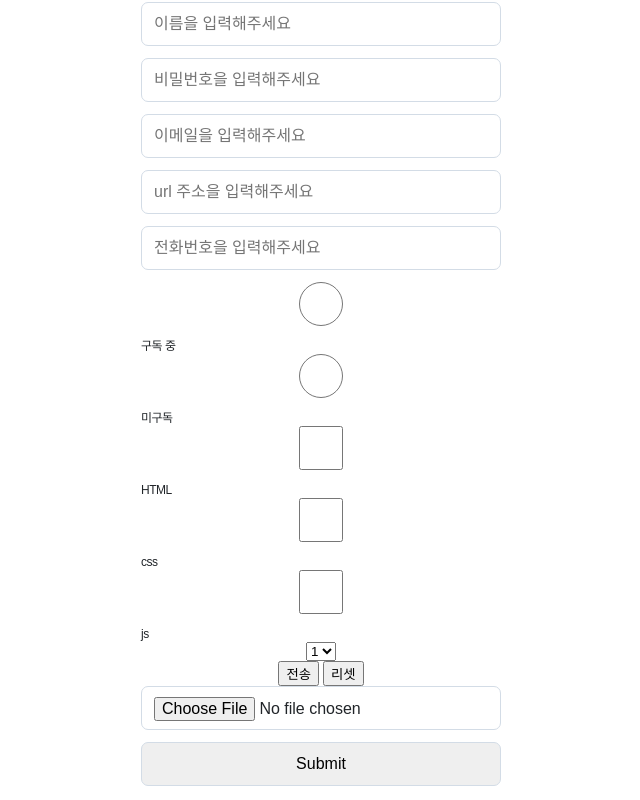
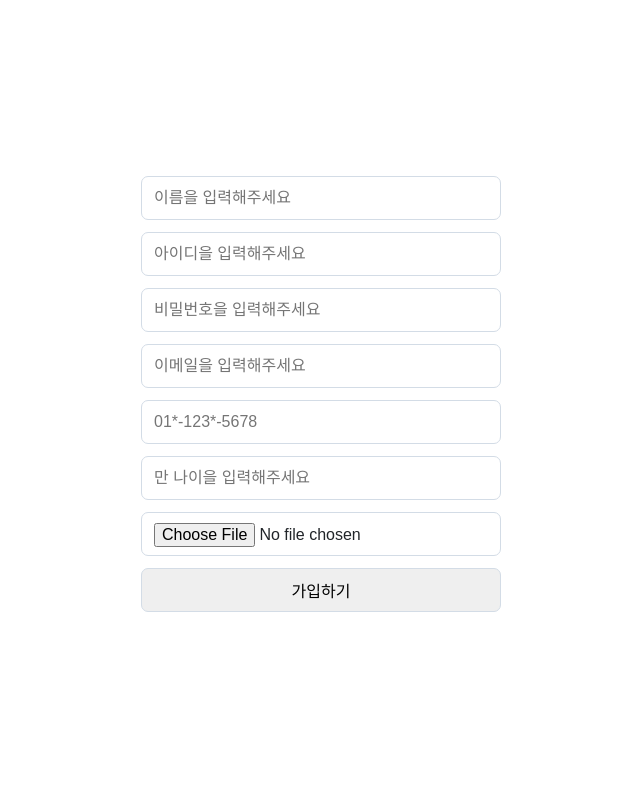
Before and after one commit to veath1/FrontWeb, a plain HTML site: page 1_week/index.html in a window 1280 px wide. Shown: the whole page, without its empty margins (319-959 px from the left). Drawn offline with Linux system fonts and the light colour scheme; a web font is replaced by a local one.

Commit message:
fix: index.html

```diff
--- a/1_week/index.html
+++ b/1_week/index.html
@@ -9,44 +9,15 @@
 </head>
 <body>
     <form action="#" method="GET">
-        <input type="text" placeholder="이름을 입력해주세요" minlength="5" required >
-        <input type="password" placeholder="비밀번호을 입력해주세요" minlength="5">
+        <input type="text" placeholder="이름을 입력해주세요"  required>
+        <input type="text" placeholder="아이디을 입력해주세요" required>
+        <input type="password" placeholder="비밀번호을 입력해주세요" required>
         <input type="email" placeholder="이메일을 입력해주세요" required>
-        <input type="url" placeholder="url 주소을 입력해주세요" required>
-        <input type="number" placeholder="전화번호을 입력해주세요" required>
-        <form action="" method="GET">
-            <input type="radio" id="subscribed" name="subscription">
-            <label for="subscription">구독 중</label>
-            <input type="radio" id="unsubscribed" name="unsubscription">
-            <label for="unsubscription">미구독</label>
-        </form>
-        <div>
-            <input type="checkbox" id='html'>
-            <label for="html">HTML</label>
-
-            <input type="checkbox" id='css'>
-            <label for="css">css</label>
-            <input type="checkbox" id='js'>
-            <label for="js">js</label>
-
-        </div>
-        <div>
-            <select name="skill">
-                <option value="1">1</option>
-                <option value="2">2</option>
-                <option value="3">3</option>
-                <option value="4">4</option>
-                <option value="5">5</option>
-                <option value="6">6</option>
-            </select>
-        </div>
-        <div>
-            <button type="submit">전송</button>
-            <button type="reset">리셋</button>
-
-        </div>
-        <input type="file" accept=".png">
-        <input type="submit">
+        <input type="tel" title="전화번호를 입력하세요."  placeholder="01*-123*-5678"  pattern="[0-9]{3}-[0-9]{4}-[0-9]{4}"  maxlength="13" required>
+        <input type="number" placeholder="만 나이을 입력해주세요" min="12" max="99" required>
+        <!--확장자 제한을 주었지만 다른 파일을 선택하여 올릴 수 있음.-->
+        <input type="file" accept=".png,.jpg" >
+        <input type="submit" value="가입하기" >
     </form>
 </body>
 </html>
```
